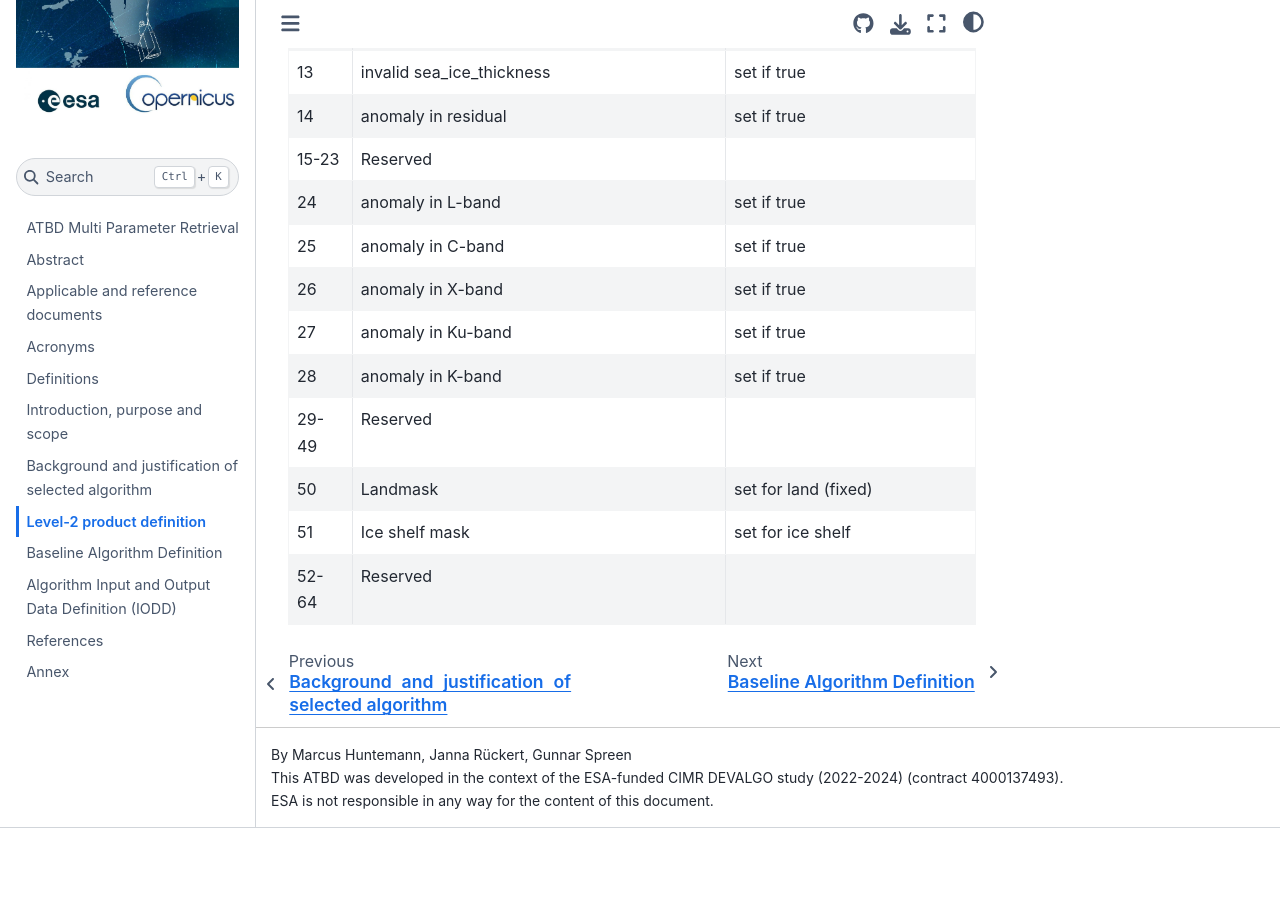
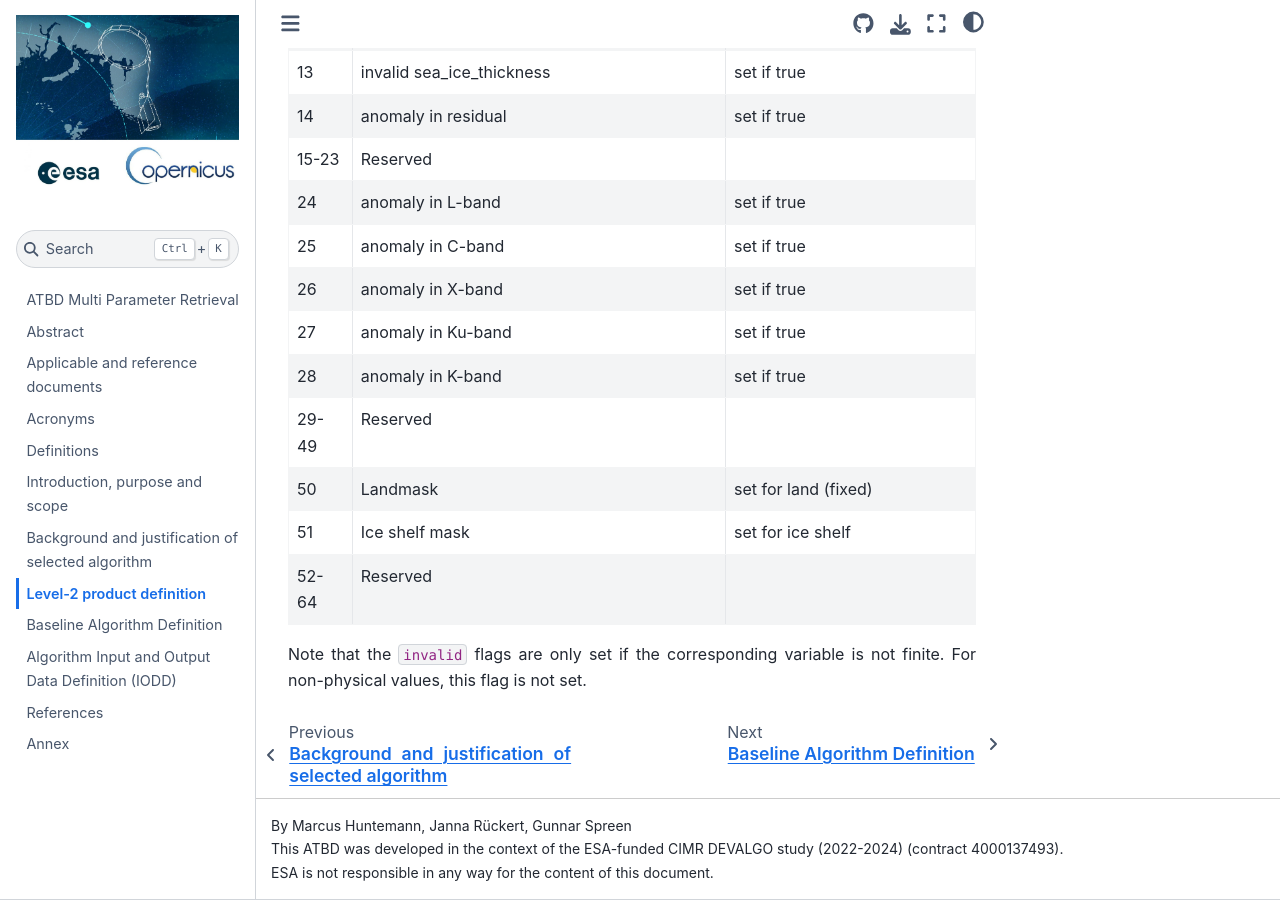
Before and after one commit to CIMR-Algos/MultiParameter_ATBD_V2, a Jupyter Book: the page built from book/L2_product_definition.md, in a window 1280 px wide and 900 px high, scrolled down 2522 px. Built offline with Jupyter Book 1.0.4 settings and Sphinx 7.4.7 and the Sphinx Book theme 1.1.4, drawn with Linux system fonts in a browser that asks for light colours; pages that are not in the unit, such as notebooks, are missing from menus; before the commit the page ends 3350 px from its top, so only the background shows below that; some of the changed text lies outside the part shown.

Commit message:
upd product definition

```diff
--- a/book/L2_product_definition.md
+++ b/book/L2_product_definition.md
@@ -29,9 +29,9 @@
 | `sea_ice_fraction standard_error` | 1 |  1440 x 1440|
 | `multi_year_ice_fraction standard_error` | 1 |  1440 x 1440|
 | `sea_ice_thickness standard_error` | m |  1440 x 1440|
-| `quality_flag` | 1 |  1440 x 1440|
 | `sea_surface_salinity` | g kg$^{-1}$ |  1440 x 1440|
 | `sea_surface_salinity standard_error` | g kg$^{-1}$ |  1440 x 1440|
+| `quality_flag` | 1 |  1440 x 1440|
 
 
 The dimension follow the definition of the original CIMR L1b product.
@@ -65,3 +65,5 @@
 | 50 | Landmask | set for land (fixed) |
 | 51 | Ice shelf mask | set for ice shelf |
 | 52-64 | Reserved |  |
+
+Note that the `invalid` flags are only set if the corresponding variable is not finite. For non-physical values, this flag is not set.
```
